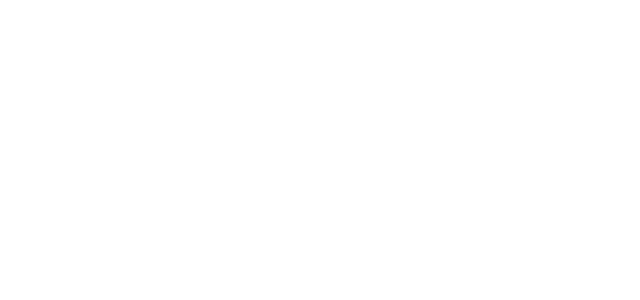
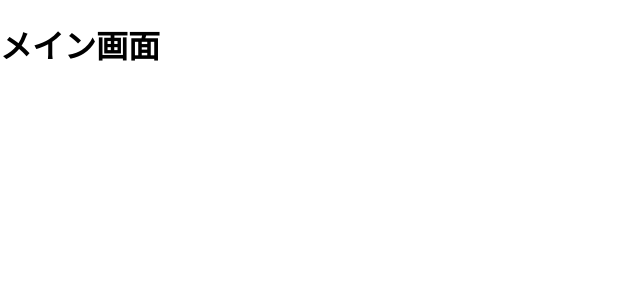
Before and after one commit to cobaltbluesky/thirano, a React (Create React App) app: page /view in a window 1280 px wide. Shown: the top 300 px of the page, without its empty margins (0-640 px from the left). Built offline with nearby package versions, Linux system fonts and the light colour scheme.

Commit message:
feat: ルーティングした

```diff
--- a/src/App.js
+++ b/src/App.js
@@ -1,7 +1,18 @@
 import React from "react";
+import { BrowserRouter, Route, Switch } from "react-router-dom";
+
+import Start from "./pages/Start";
+import View from "./pages/View";
 
 function App() {
-  return <div className="App"></div>;
+  return (
+    <BrowserRouter>
+      <Switch>
+        <Route exact path="/" component={Start} />
+        <Route exact path="/view/" component={View} />
+      </Switch>
+    </BrowserRouter>
+  );
 }
 
 export default App;
--- /dev/null
+++ b/src/pages/Start.js
@@ -0,0 +1,10 @@
+import React from "react";
+
+const Start = () => {
+  return (
+    /* スタートページはこの中を書き換えて */
+    <h1>Hello</h1>
+  );
+};
+
+export default Start;
--- /dev/null
+++ b/src/pages/View.js
@@ -0,0 +1,10 @@
+import React from "react";
+
+const View = () => {
+  return (
+    /* メインのページはこの中を書き換えて */
+    <h1>メイン画面</h1>
+  );
+};
+
+export default View;
```
